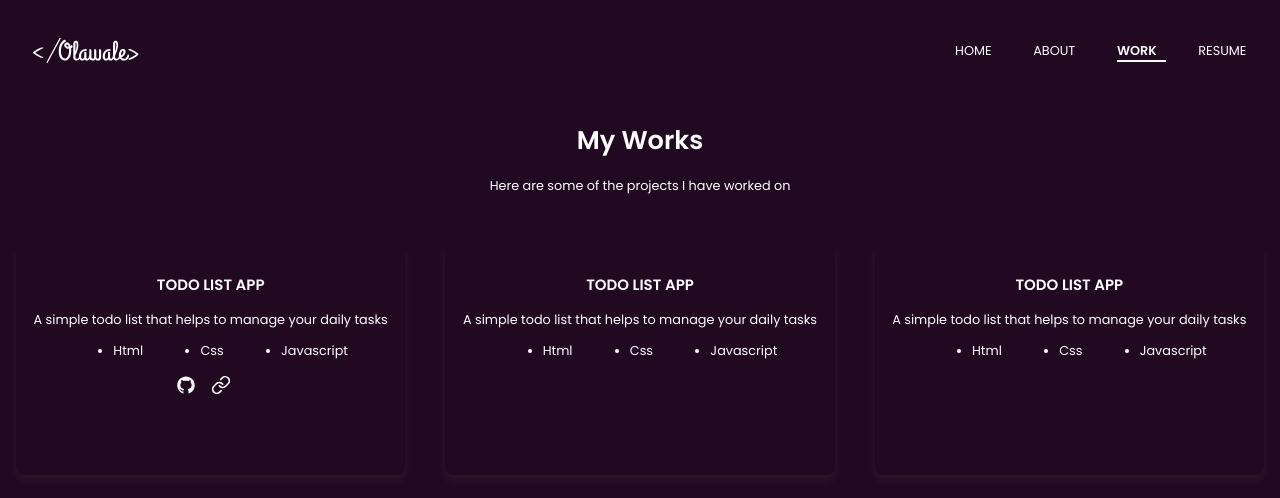
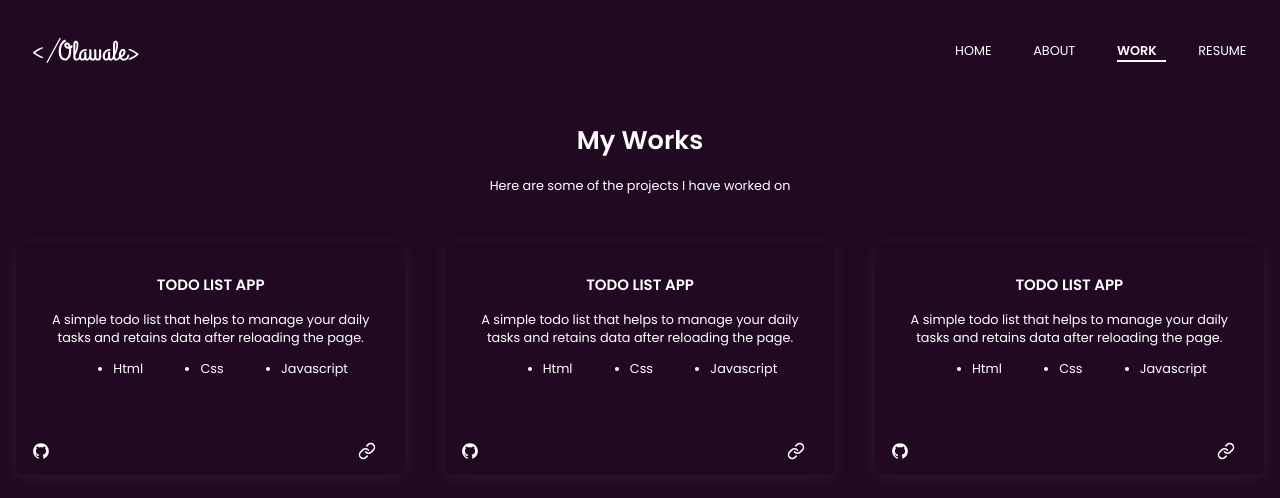
Before and after one commit to iwa-temmy/olawalecodes, a React (Create React App) app: page /work in a window 1280 px wide. Shown: the top 498 px of the page. Built offline with nearby package versions, Linux system fonts and the light colour scheme.

Commit message:
card styled completely

```diff
--- a/src/assets/css/style.css
+++ b/src/assets/css/style.css
@@ -90,7 +90,7 @@ a {
 .cards .card {
   max-width: 500px;
   height: 200px;
-  box-shadow: 0 5px 10px rgba(94, 84, 84, 0.2);
+  box-shadow: 0 3px 15px rgba(94, 84, 84, 0.2);
   transition: 0.7s linear;
   padding: 1rem;
   border-radius: 8px;
@@ -106,6 +106,7 @@ a {
 }
 .cards .card .card-content .description {
   text-align: center;
+  padding: 0 1rem;
 }
 .cards .card .card-content .stack {
   display: flex;
@@ -114,12 +115,17 @@ a {
   flex-wrap: wrap;
   gap: 1rem;
 }
-.cards .card .card-content .cta-buttons {
-  display: flex;
-  justify-content: center;
+.cards .card .card-content .cta-buttons a {
+  font-size: 18px;
+  position: absolute;
 }
-.cards .card .card-content .cta-buttons a {
-  font-size: 20px;
+.cards .card .card-content .cta-buttons .github-link {
+  left: 1rem;
+  bottom: 0.5rem;
+}
+.cards .card .card-content .cta-buttons .app-link {
+  right: 1rem;
+  bottom: 0.5rem;
 }
 
 @media (max-width: 35em) {
@@ -176,4 +182,8 @@ a {
       backdrop-filter: blur(2rem);
     }
   }
+
+  .cards {
+    grid-template-columns: repeat(1, 1fr);
+  }
 }
--- a/src/assets/scss/style.scss
+++ b/src/assets/scss/style.scss
@@ -72,35 +72,50 @@
   .card {
     max-width: 500px;
     height: 200px;
-    box-shadow: 0 5px 10px rgba(94, 84, 84, 0.2);
+    box-shadow: 0 3px 15px rgba(94, 84, 84, 0.2);
     transition: 0.7s linear;
     padding: 1rem;
     border-radius: 8px;
     position: relative;
-    &:hover{
+
+    &:hover {
       transform: translateY(-5px);
       background-image: linear-gradient(to right, #210a21, #2c0d2d, #390e39, #460f46, #530e53);
     }
-    .card-title{
+
+    .card-title {
       text-align: center;
       text-transform: uppercase;
     }
-    .card-content{
-      .description{
+
+    .card-content {
+      .description {
         text-align: center;
+        padding: 0 1rem;
       }
-      .stack{
+
+      .stack {
         display: flex;
         justify-content: space-evenly;
         align-items: center;
         flex-wrap: wrap;
         gap: 1rem;
       }
-      .cta-buttons{
-        display: flex;
-        justify-content: center;
-        a{
-          font-size: 20px;
+
+      .cta-buttons {
+        a {
+          font-size: 18px;
+          position: absolute;
+        }
+
+        .github-link {
+          left: 1rem;
+          bottom: 0.5rem;
+        }
+
+        .app-link {
+          right: 1rem;
+          bottom: 0.5rem;
         }
       }
     }
@@ -173,4 +188,8 @@
       }
     }
   }
+  //Works Page
+  .cards{
+    grid-template-columns: repeat(1, 1fr);
+  }
 }
--- a/src/components/works/index.js
+++ b/src/components/works/index.js
@@ -15,38 +15,46 @@ const Works = () => {
           <div className="card">
             <h3 className="card-title">Todo List App</h3>
             <div className="card-content">
-              <p className="description">A simple todo list that helps to manage your daily tasks</p>
+              <p className="description">A simple todo list that helps to manage your daily tasks and retains data after reloading the page.</p>
               <ul className="stack">
                 <li>Html</li>
                 <li>Css</li>
                 <li>Javascript</li>
               </ul>
               <div className="cta-buttons">
-                <Link to={{ pathname: "https://github.com/iwa-temmy/todo-app" }}><AiIcons.AiOutlineGithub /></Link>
-                <Link to={{ pathname: "https://devctodoapp.netlify.app/" }}><FiIcons.FiLink /></Link>
+                <Link className="github-link" to={{ pathname: "https://github.com/iwa-temmy/todo-app" }}><AiIcons.AiOutlineGithub /></Link>
+                <Link className="app-link" to={{ pathname: "https://devctodoapp.netlify.app/" }}><FiIcons.FiLink /></Link>
               </div>
             </div>
           </div>
           <div className="card">
             <h3 className="card-title">Todo List App</h3>
             <div className="card-content">
-              <p className="description">A simple todo list that helps to manage your daily tasks</p>
+              <p className="description">A simple todo list that helps to manage your daily tasks and retains data after reloading the page.</p>
               <ul className="stack">
                 <li>Html</li>
                 <li>Css</li>
                 <li>Javascript</li>
               </ul>
+              <div className="cta-buttons">
+                <Link className="github-link" to={{ pathname: "https://github.com/iwa-temmy/todo-app" }}><AiIcons.AiOutlineGithub /></Link>
+                <Link className="app-link" to={{ pathname: "https://devctodoapp.netlify.app/" }}><FiIcons.FiLink /></Link>
+              </div>
             </div>
           </div>
           <div className="card">
             <h3 className="card-title">Todo List App</h3>
             <div className="card-content">
-              <p className="description">A simple todo list that helps to manage your daily tasks</p>
+              <p className="description">A simple todo list that helps to manage your daily tasks and retains data after reloading the page.</p>
               <ul className="stack">
                 <li>Html</li>
                 <li>Css</li>
                 <li>Javascript</li>
               </ul>
+              <div className="cta-buttons">
+                <Link className="github-link" to={{ pathname: "https://github.com/iwa-temmy/todo-app" }}><AiIcons.AiOutlineGithub /></Link>
+                <Link className="app-link" to={{ pathname: "https://devctodoapp.netlify.app/" }}><FiIcons.FiLink /></Link>
+              </div>
             </div>
           </div>
         </div>
```
